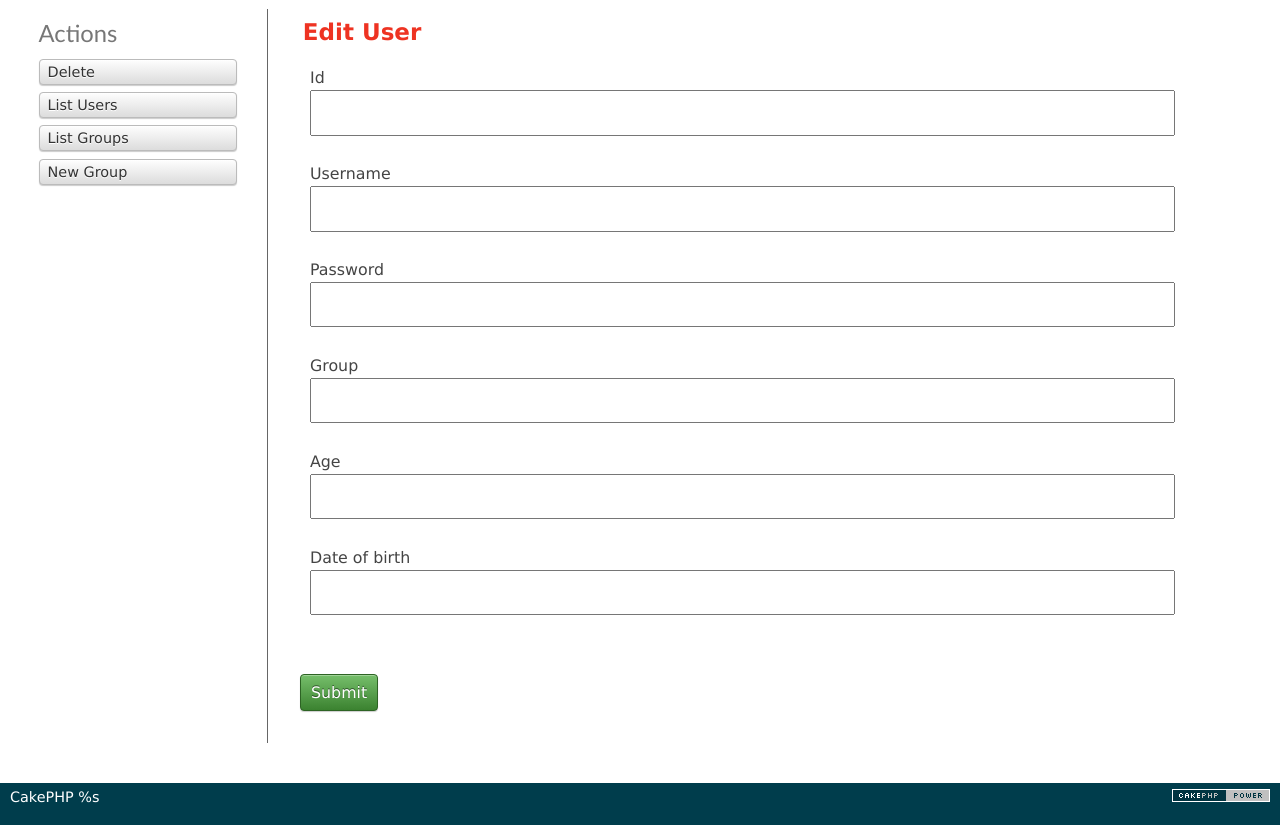
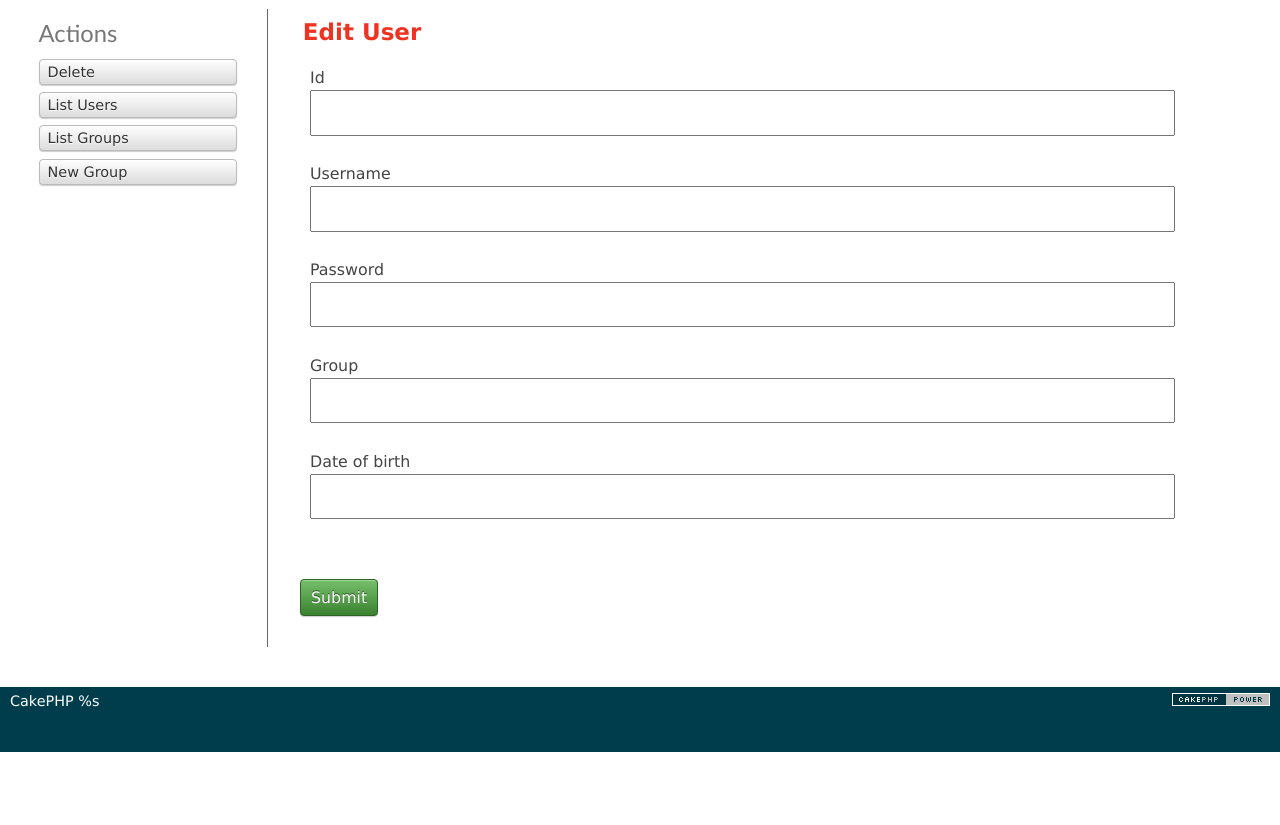
Before and after one commit to alex-arriaga/i18n-cakephp, a CakePHP app: the page made by app/View/Users/edit.ctp in a window 1280 px wide. Shown: the part 48-873 px from the top of the page. After the commit the page ends 800 px from the top, so only its background shows below. Run offline with PHP 8.4 and a stand-in for CakePHP, Linux system fonts and the light colour scheme; the template is opened without the code that fills it: most values are stand-ins (such as "Sample title", 1, 10 or a date in 2020); form fields are guessed from the names that the template uses; data that the repository does not hold is empty; some libraries are stand-ins or nearby versions.

Commit message:
Eliminando el campo para edad de la vista add.ctp y edit.ctp, pues esa información se calcula usando la fecha de nacimiento

```diff
--- a/app/View/Users/add.ctp
+++ b/app/View/Users/add.ctp
@@ -6,7 +6,7 @@
 		echo $this->Form->input('username');
 		echo $this->Form->input('password');
 		echo $this->Form->input('group_id');
-		echo $this->Form->input('age');
+		// echo $this->Form->input('age'); // Este dato es calculado antes de guardar (ver controller)
 		echo $this->Form->input('date_of_birth');
 	?>
 	</fieldset>
--- a/app/View/Users/edit.ctp
+++ b/app/View/Users/edit.ctp
@@ -7,7 +7,7 @@
 		echo $this->Form->input('username');
 		echo $this->Form->input('password');
 		echo $this->Form->input('group_id');
-		echo $this->Form->input('age');
+		// echo $this->Form->input('age'); // Este dato es calculado antes de guardar (ver controller)
 		echo $this->Form->input('date_of_birth');
 	?>
 	</fieldset>
```
